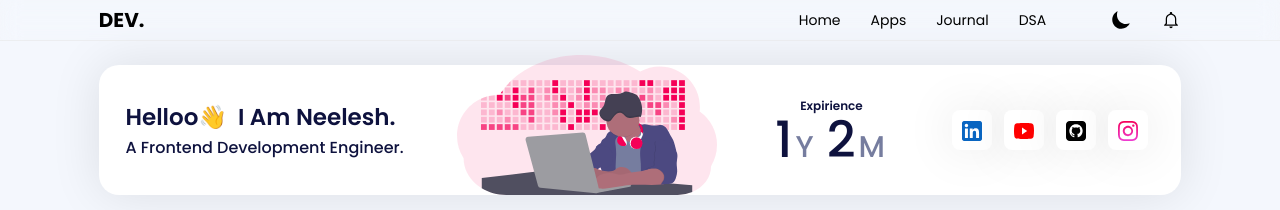
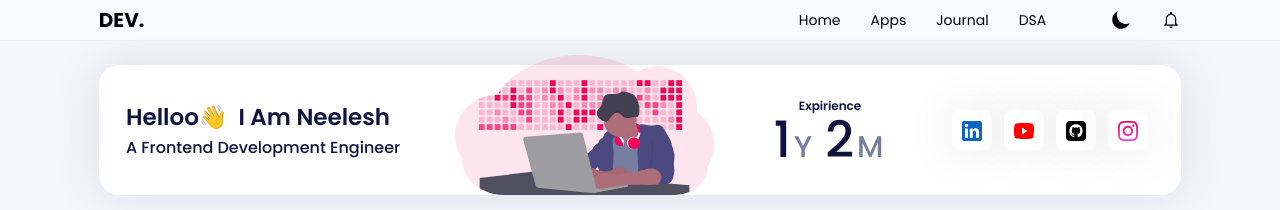
Before and after one commit to neeleshio/myfolio-webapp, a React (Create React App) app: page / in a window 1280 px wide. Shown: the top 210 px of the page. Built offline with nearby package versions, Linux system fonts and the light colour scheme.

Commit message:
change of backdrop clr

```diff
--- a/src/styles/Layouts.scss
+++ b/src/styles/Layouts.scss
@@ -50,8 +50,8 @@
         position: fixed;
         width: 100%;
         border-bottom: 1px solid #e7e7e794;
-        background: inherit;
-        backdrop-filter: blur(10px);
+        background: rgba(255,255,255,0.62) !important;
+        backdrop-filter: saturate(600%) blur(20px);
 
         .topbar-container {
             display: flex;
@@ -131,10 +131,9 @@
         }
 
         .topbar-mini {
-            background-color: #eeeff1b9;
             border-bottom: 1px solid #e7e7e794;
             font-size: 13px;
-            backdrop-filter: blur(20px);
+            // backdrop-filter: blur(20px);
             padding: 3px 0;
 
             ul {
--- a/src/styles/Portfolio.scss
+++ b/src/styles/Portfolio.scss
@@ -34,7 +34,6 @@
     }
 
     .intro {
-
         h2 {
             font-size: 23px;
             font-weight: 600;
@@ -55,7 +54,7 @@
     }
 
     @media screen and (max-width: 490px) {
-        .coder-img {
+        .coder-img, .expirience {
             display: none;
         }
     }
--- a/src/views/Portfolio/Components/Hero/Hero.tsx
+++ b/src/views/Portfolio/Components/Hero/Hero.tsx
@@ -6,8 +6,8 @@ function Hero() {
         <div id="hero">
             <div className="hero-container">
                 <div className="intro">
-                    <h2>Helloo👋 &nbsp;I Am Neelesh.</h2>
-                    <h3>A Frontend Development Engineer.</h3>
+                    <h2>Helloo👋 &nbsp;I Am Neelesh</h2>
+                    <h3>A Frontend Development Engineer</h3>
                 </div>
                 {/* <div className="coder-img"> */}
                 <img className="coder-img" src="./images/coder2.svg" alt="coder" />
```
